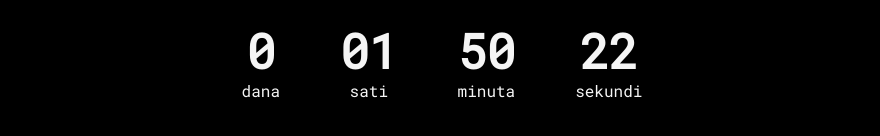
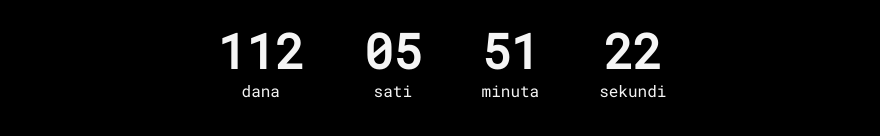
Before and after one commit to t0kar/Algebra_JS-DOM-countdown, a plain HTML site: page index.html in a window 1280 px wide. Shown: the part 560-696 px from the top of the page, without its empty margins (198-1078 px from the left). Drawn offline with Linux system fonts and the light colour scheme.

Commit message:
minor updates - changing positions

```diff
--- a/app.js
+++ b/app.js
@@ -1,5 +1,4 @@
-//var countDownDate = new Date(2021, 09, 19, 21, 10, 00).getTime();
-var countDownDate = new Date(2021, 05, 29, 17, 09, 00).getTime();
+var countDownDate = new Date(2021, 09, 19, 21, 10, 00).getTime();
 
 var days = document.querySelector("[days]");
 var hours = document.querySelector("[hours]");
@@ -11,11 +10,6 @@ var interval = setInterval(function () {
     var now = new Date().getTime();
     var distance = countDownDate - now;
 
-    if (distance < 0) {
-        clearInterval(interval);
-        document.querySelector(".end").innerHTML = "Edukacija za Frontend developera je završila! <br> Čestitamo!";
-    }
-
     var d = Math.floor(distance / (1000 * 60 * 60 * 24));
     var h = Math.floor((distance % (1000 * 60 * 60 * 24)) / (1000 * 60 * 60));
     var m = Math.floor((distance % (1000 * 60 * 60)) / (1000 * 60));
@@ -26,5 +20,9 @@ var interval = setInterval(function () {
     minutes.innerHTML = m < 10 ? "0" + m : m;
     seconds.innerHTML = s < 10 ? "0" + s : s;
 
+    if (distance < 0) {
+        clearInterval(interval);
+        document.querySelector(".end").innerHTML = "Edukacija za Frontend developera je završila! <br> Čestitamo!";
+    }
 
 }, 1000);
--- a/style.scss
+++ b/style.scss
@@ -37,7 +37,6 @@ img {
     font-size: 48px;
     line-height: 1;
     margin: 0 0 5px;
-
 }
 
 .time span {
```
Also changed, not shown: 1 other file.
